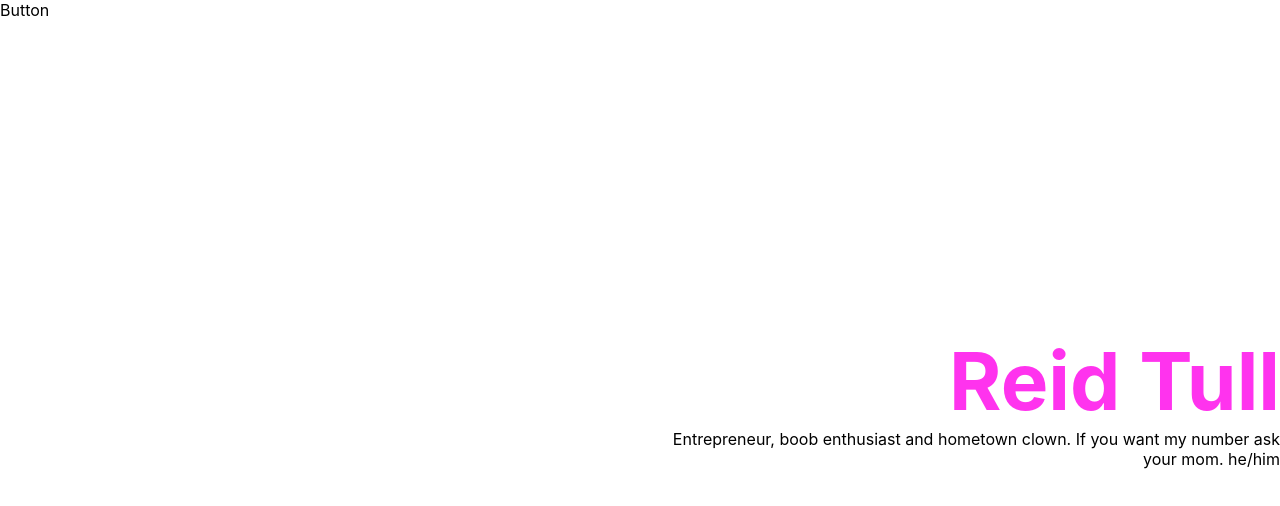
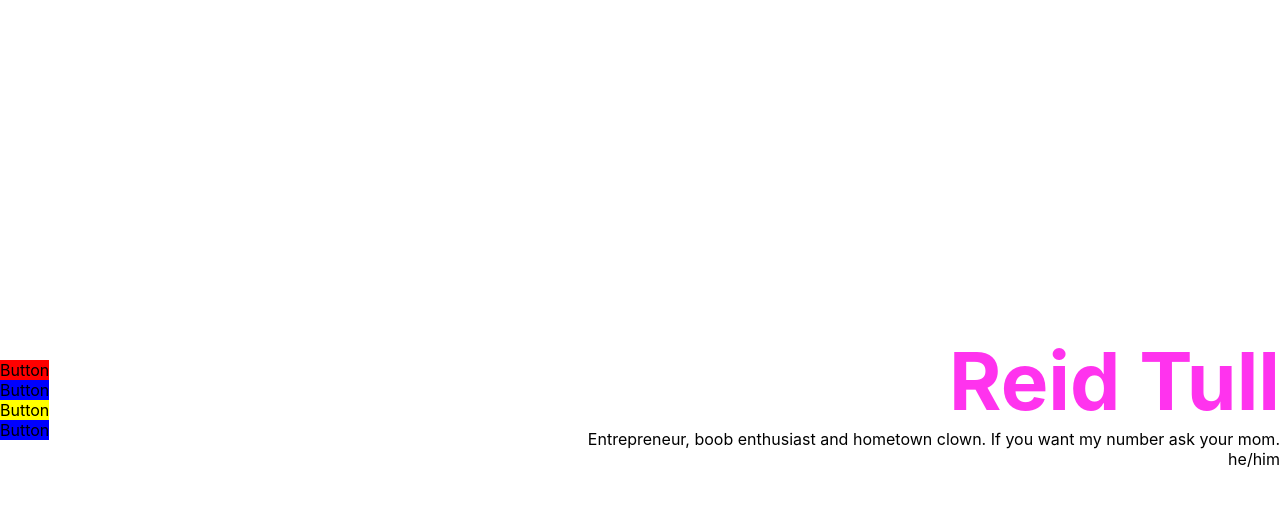
Before and after one commit to akaowen7/first-website, a Next.js app: page / in a window 1280 px wide. Shown: the top 506 px of the page. Built offline with nearby package versions, Linux system fonts and the light colour scheme.

Commit message:
Added buttons better (better buttons)

```diff
--- a/components/Button.js
+++ b/components/Button.js
@@ -1,7 +1,9 @@
 import React, { Component } from 'react';
+import styles from '../styles/Button.module.css'
 
-const Button = () => {
-    return <div>Button</div>
+const Button = (props) => {
+    const { background } = props
+    return <div style={{background: background}} className={styles.button}>Button</div>
 }
 
 export default Button;
--- a/pages/index.js
+++ b/pages/index.js
@@ -16,7 +16,12 @@
           <h1>Reid Tull</h1>
           <p>Entrepreneur, boob enthusiast and hometown clown. If you want my number ask your mom. he/him</p>
         </div>
-        <div className={styles.buttons}><Button /></div>
+        <div className={styles.buttons}>
+          <Button background="red"/>
+          <Button background="blue"/>
+          <Button background="yellow"/>
+          <Button background="blue"/>
+        </div>
       </main>
     </div>
   )
--- a/styles/Button.module.css
+++ b/styles/Button.module.css
@@ -0,0 +1,3 @@
+.button {
+  background-color: black;
+}
--- a/styles/Home.module.css
+++ b/styles/Home.module.css
@@ -3,6 +3,7 @@
 
 .main {
   flex-direction: row-reverse;
+  justify-content: space-between;
   width: 100vw;
   height: 100vh;
 }
@@ -27,5 +28,6 @@
 }
 
 .buttons {
-  flex: 1;
+  align-self: center;
+  flex-direction: column;
 }
```
